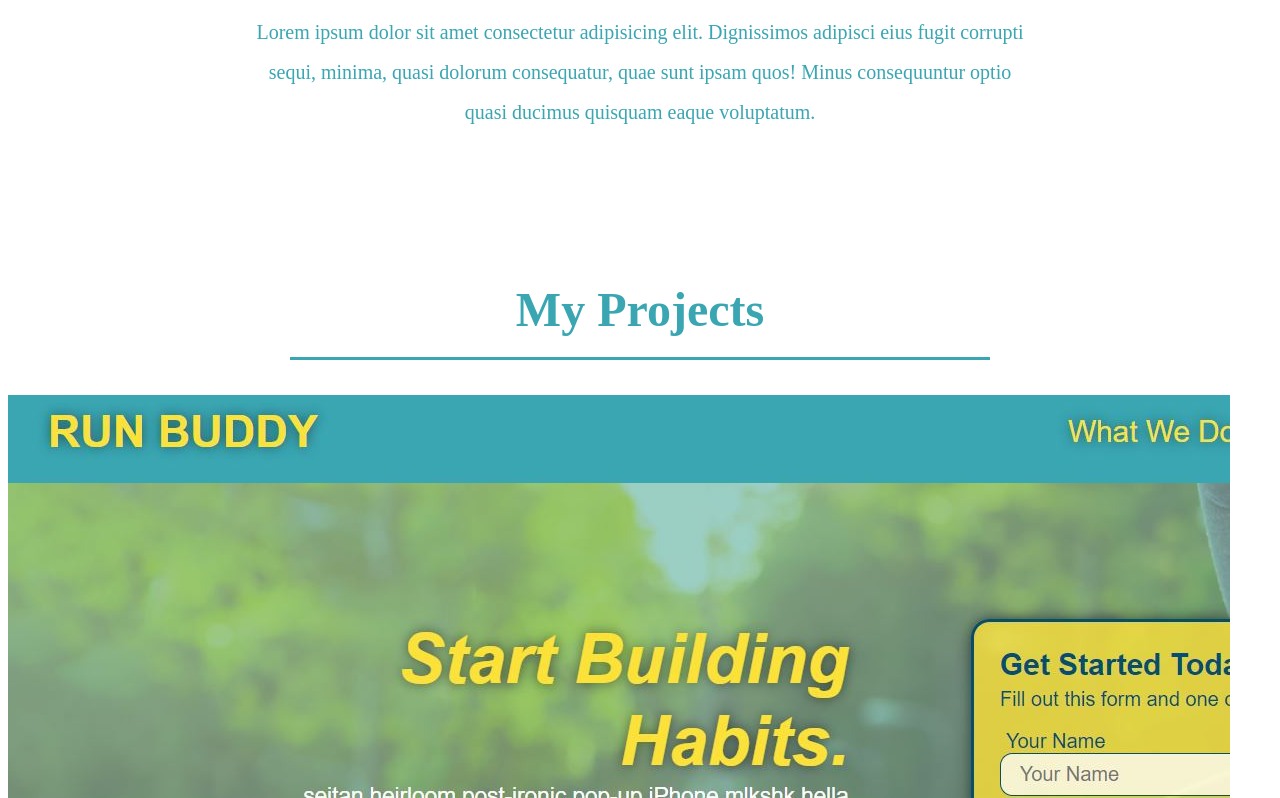
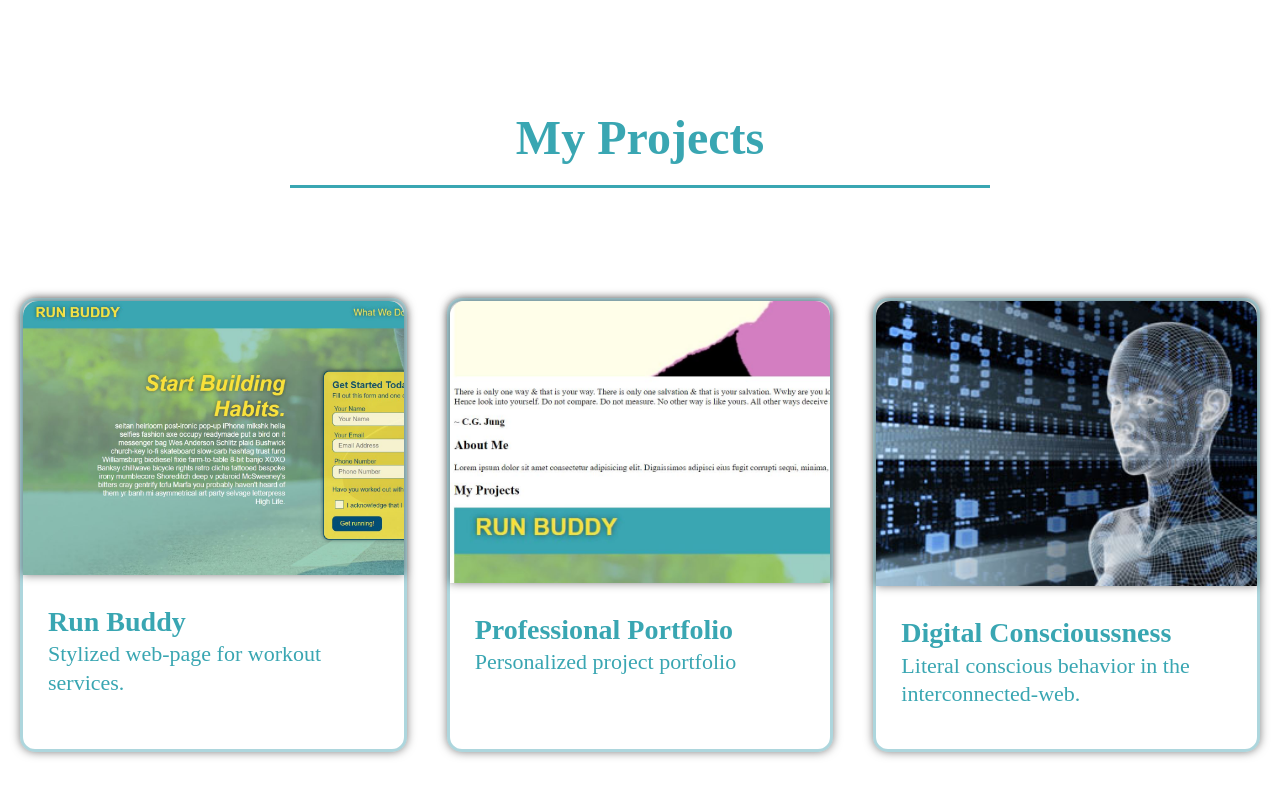
Before and after one commit to chill-phil/pro-portfolio, a plain HTML site: page index.html in a window 1280 px wide. Shown: the part 1137-1935 px from the top of the page. Drawn offline with Linux system fonts and the light colour scheme.

Commit message:
styled 'My Projects' section

```diff
--- a/assets/css/styles.css
+++ b/assets/css/styles.css
@@ -1,5 +1,11 @@
 :root {
     --text-color: #39a6b2;
+}
+
+* {
+    box-sizing: border-box;
+    margin: 0;
+    padding: 0;
 }
 
 /* NAVIGATION SECTION */
@@ -102,7 +108,50 @@ header nav ul li a {
 
 
 /* MY PROJECTS SECTION */
+.projects {
+    width: 100%;
+    margin: 0 auto;
+    display: flex;
+    flex-wrap: wrap;
+    justify-content: space-around;
+}
 
+.project {
+    border: 3px solid #39a6;
+    margin: 75px 20px;
+    flex: 1;
+    color: var(--text-color);
+    box-shadow: 0 0 10px rgba(0, 0, 0, 0.5);
+    border-radius: 15px;
+}
+
+.project img {
+
+    width: 100%;
+    height: auto;
+    box-shadow: 0 0 10px rgba(0, 0, 0, 0.5);
+    border-radius: 15px 15px 0px 0px;
+  }
+
+  .project-bio {
+    padding: 25px;
+    line-height: 1.3;
+    color: var(--text-color);
+  }
+
+  .project-bio h3 {
+    font-size: 28px;
+  }
+
+  .project-bio h4 {
+    font-weight: lighter;
+    font-size: 22px;
+    margin-bottom: 15px;
+  }
+
+  .project-bio p {
+    font-size: 17px;
+  }
 /* END MY PROJECTS SECTION */
 
 
--- a/index.html
+++ b/index.html
@@ -55,7 +55,7 @@
             <!-- ABOUT ME SECTION -->
         <section id="aboutMe" class="intro">
             <div class="flex-row">
-                <h2 class="section-title primary-border">About Me</h2>
+                <h2 class="section-title">About Me</h2>
             </div>
 
             <div class="flex-row">
@@ -69,34 +69,34 @@
         <!-- My Projects -->
         <section id="myProjects">
             <div class="flex-row">
-                <h2 class="section-title primary-border">My Projects</h2>
+                <h2 class="section-title">My Projects</h2>
             </div>
 
             <!-- project cards -->
-            <div>
+            <div class="projects">
                 <!-- 1st Project -->
-                <article>
+                <article class="project">
                     <img src="./assets/images/run-buddy-snip.jpg" alt="run-buddy screen-grab" />
-                    <div>
-                        <h3 class>Run Buddy</h3>
-                        <h4>Stylized web-page for workout services.</h4>
+                    <div class="project-bio">
+                        <h3 class="project-name">Run Buddy</h3>
+                        <h4 class="project-blurb">Stylized web-page for workout services.</h4>
                     </div>
                 </article>
 
                 <!-- second Project -->
-                <article>
+                <article class="project">
                     <img src="./assets/images/pro-portfolio-dev.JPG" alt="pro-portfolio development screen-grab" />
-                    <div>
-                        <h3>Professional Portfolio</h3>
-                        <h4>Personalized project portfolio</h4>
+                    <div class="project-bio">
+                        <h3 class="project-name">Professional Portfolio</h3>
+                        <h4 class="project-blurb">Personalized project portfolio</h4>
                     </div>
                 </article>
                 <!-- third project -->
 
-                <article>
+                <article class="project">
                     <img src="./assets/images/artificial-intelligence-robot-ai.jpg" alt="sentient ai image" />
-                    <div>
-                        <h3>Digital Conscioussness</h3>
+                    <div class="project-bio">
+                        <h3 class="project-name">Digital Conscioussness</h3>
                         <h4 class="project-blurb">Literal conscious behavior in the interconnected-web.</h4>
                     </div>
                 </article>
```
